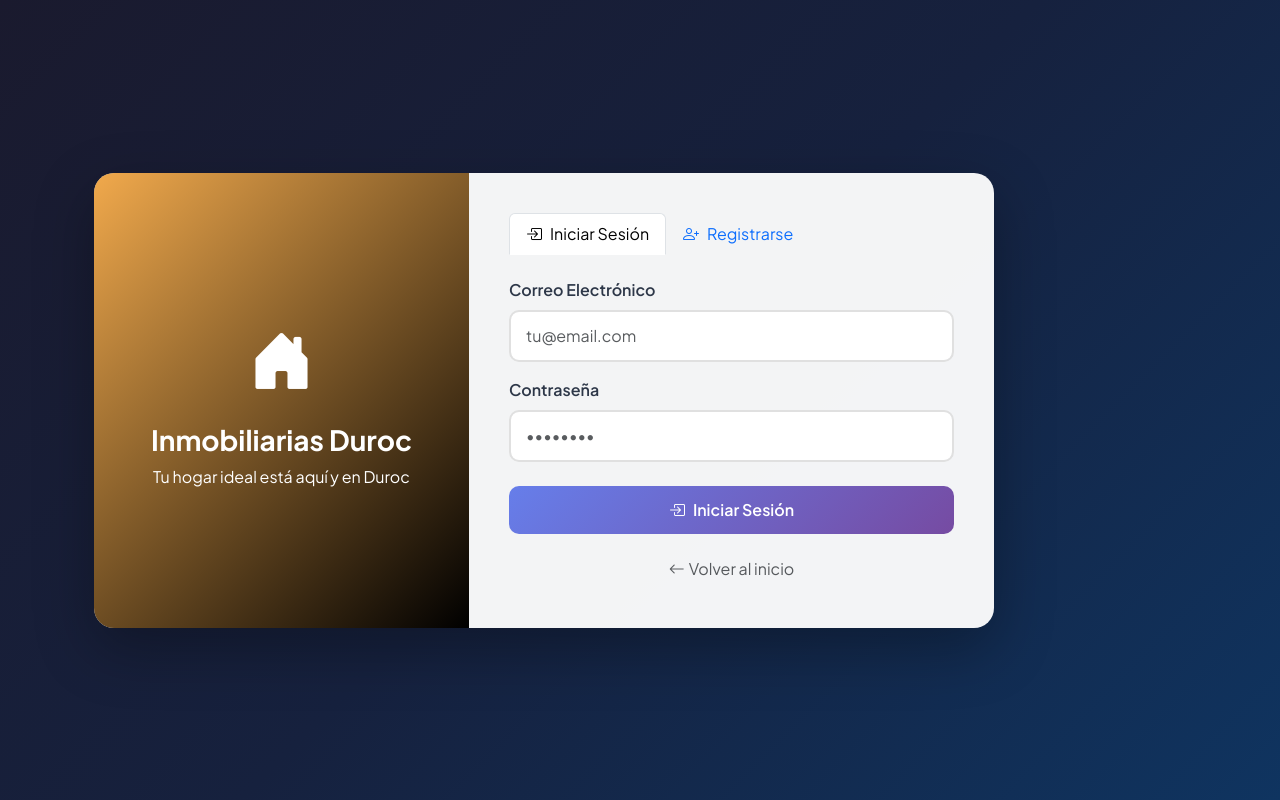
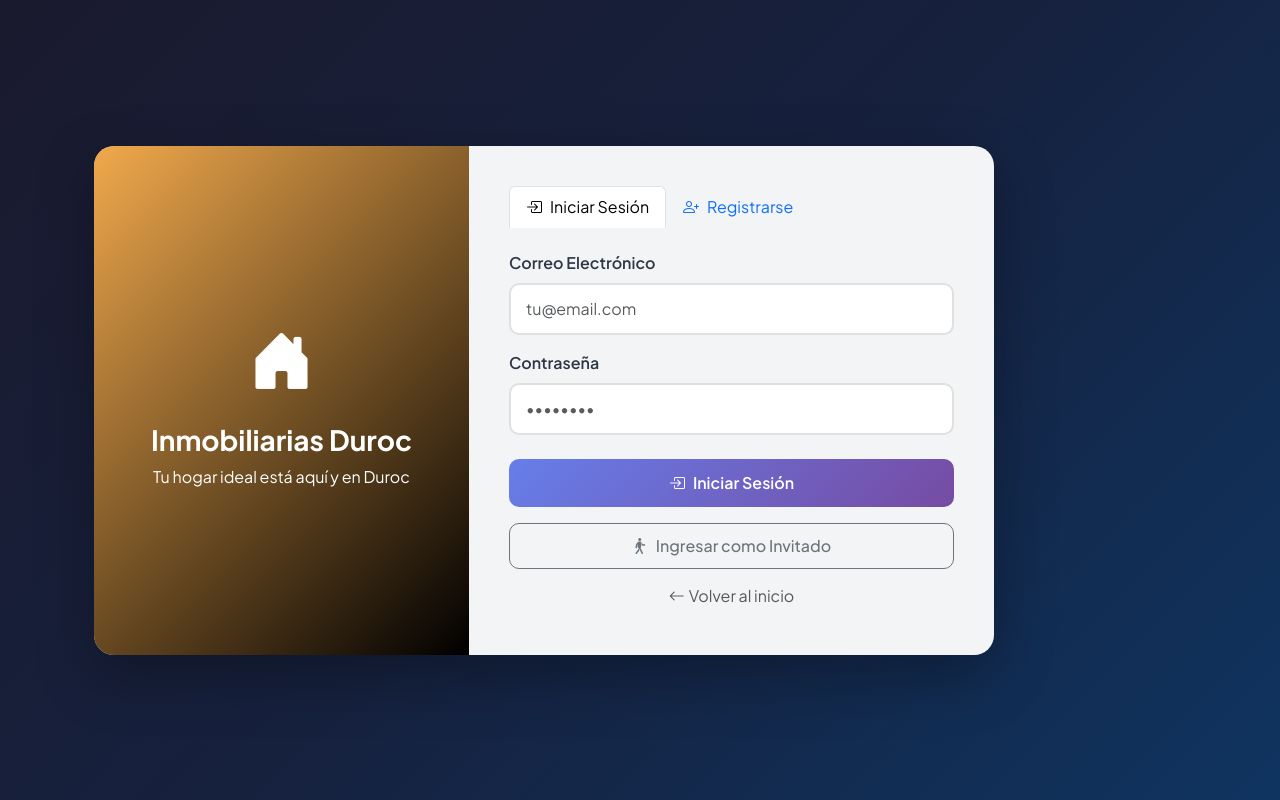
Before and after one commit to Mariajose205/InmobiliariasCloud, a React (Vite) app in the folder frontend-react/: page /login in a window 1280 px wide. Built offline with nearby package versions, Linux system fonts and the light colour scheme; a web font is replaced by a local one.

Commit message:
agregado de boton

```diff
--- a/frontend-react/src/pages/Login.jsx
+++ b/frontend-react/src/pages/Login.jsx
@@ -188,6 +188,15 @@ function Login() {
                     </Button>
                   </Form>
                   <div className="text-center mt-3">
+                    <Button variant="outline-secondary" onClick={() => navigate('/')} className="w-100" style={{
+                      borderRadius: '10px',
+                      padding: '10px 30px',
+                      fontWeight: '500'
+                    }}>
+                      <i className="bi bi-person-walking me-2"></i>Ingresar como Invitado
+                    </Button>
+                  </div>
+                  <div className="text-center mt-2">
                     <Button variant="link" onClick={() => navigate('/')} className="text-decoration-none text-muted">
                       <i className="bi bi-arrow-left me-1"></i>Volver al inicio
                     </Button>
```
